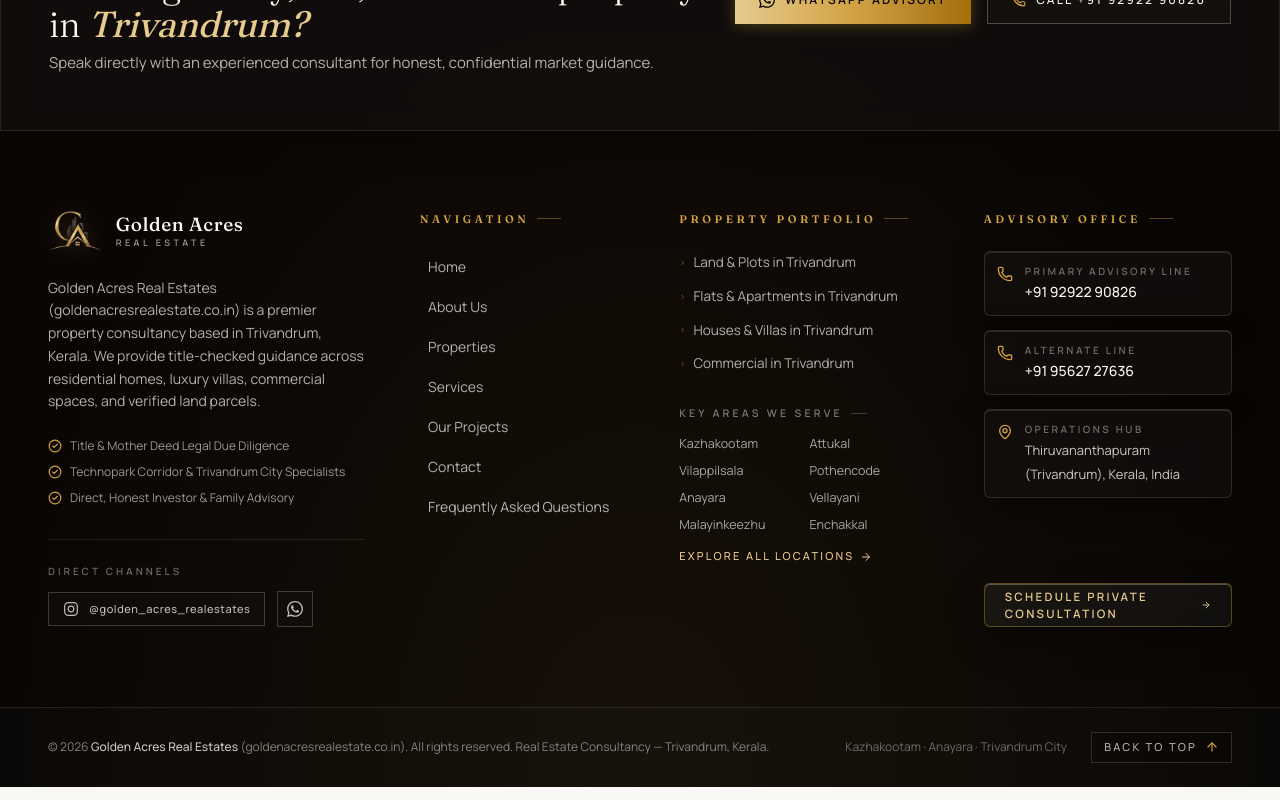
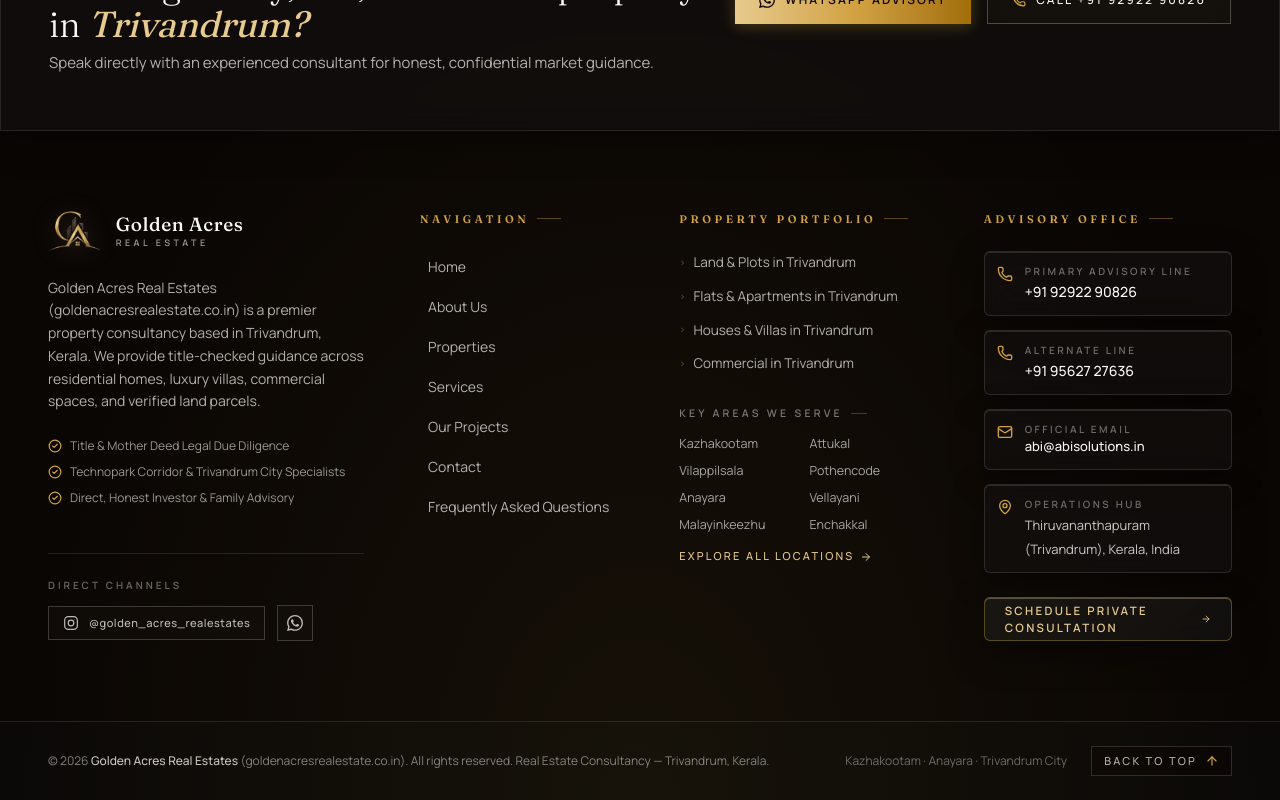
Before and after one commit to Abhijith-Abi/golden-acres-real-estate, a Next.js app: page / in a window 1280 px wide. Shown: the part 11108-11908 px from the top of the page. Built offline with nearby package versions, Linux system fonts and the light colour scheme; no server answers.

Commit message:
feat(contact): update official brand email to abi@abisolutions.in

```diff
--- a/src/app/contact/page.tsx
+++ b/src/app/contact/page.tsx
@@ -1,4 +1,4 @@
-import { Phone, Clock } from "lucide-react";
+import { Phone, Mail, Clock } from "lucide-react";
 import { PageHero } from "@/components/layout/PageHero";
 import { Reveal } from "@/components/ui/motion-primitives";
 import { ContactForm } from "@/components/forms/ContactForm";
@@ -54,7 +54,7 @@ export default function ContactPage() {
     ...(contact.email.address
       ? [
           {
-            icon: Clock,
+            icon: Mail,
             title: "Email",
             lines: [
               { label: contact.email.address, href: `mailto:${contact.email.address}` },
--- a/src/components/layout/Footer.tsx
+++ b/src/components/layout/Footer.tsx
@@ -1,7 +1,7 @@
 "use client";
 
 import Link from "next/link";
-import { Phone, MapPin, ArrowUp, ArrowRight, ShieldCheck, CheckCircle2 } from "lucide-react";
+import { Phone, MapPin, Mail, ArrowUp, ArrowRight, ShieldCheck, CheckCircle2 } from "lucide-react";
 import { Logo } from "./Logo";
 import { navigation } from "@/data/navigation";
 import { locations } from "@/data/locations";
@@ -245,6 +245,24 @@ export function Footer() {
                   </a>
                 )}
 
+                {/* Official Email */}
+                {contact.email.address && (
+                  <a
+                    href={`mailto:${contact.email.address}`}
+                    className="glass-dark group flex items-start gap-3 rounded-lg p-3 transition-all duration-300 hover:border-gold/60"
+                  >
+                    <Mail className="size-4 text-gold mt-0.5 shrink-0 transition-transform duration-300 group-hover:scale-110" />
+                    <div className="min-w-0">
+                      <span className="block text-[10px] font-semibold uppercase tracking-[0.25em] text-ivory/40">
+                        Official Email
+                      </span>
+                      <span className="text-[13px] font-medium text-ivory group-hover:text-gold-soft transition-colors truncate block">
+                        {contact.email.address}
+                      </span>
+                    </div>
+                  </a>
+                )}
+
                 {/* Location */}
                 <div className="glass-dark flex items-start gap-3 rounded-lg p-3">
                   <MapPin className="size-4 text-gold mt-0.5 shrink-0" />
--- a/src/config/contact.ts
+++ b/src/config/contact.ts
@@ -28,10 +28,10 @@ export const contact = {
     number: "919292290826",
     verified: false, // ← set to true after client confirmation
   },
-  /** No public email has been published — fill in before launch. */
+  /** Official public email address. */
   email: {
-    address: "",
-    verified: false,
+    address: "abi@abisolutions.in",
+    verified: true,
   },
   /** No verified street address yet — leave empty to hide address blocks. */
   address: {
```
